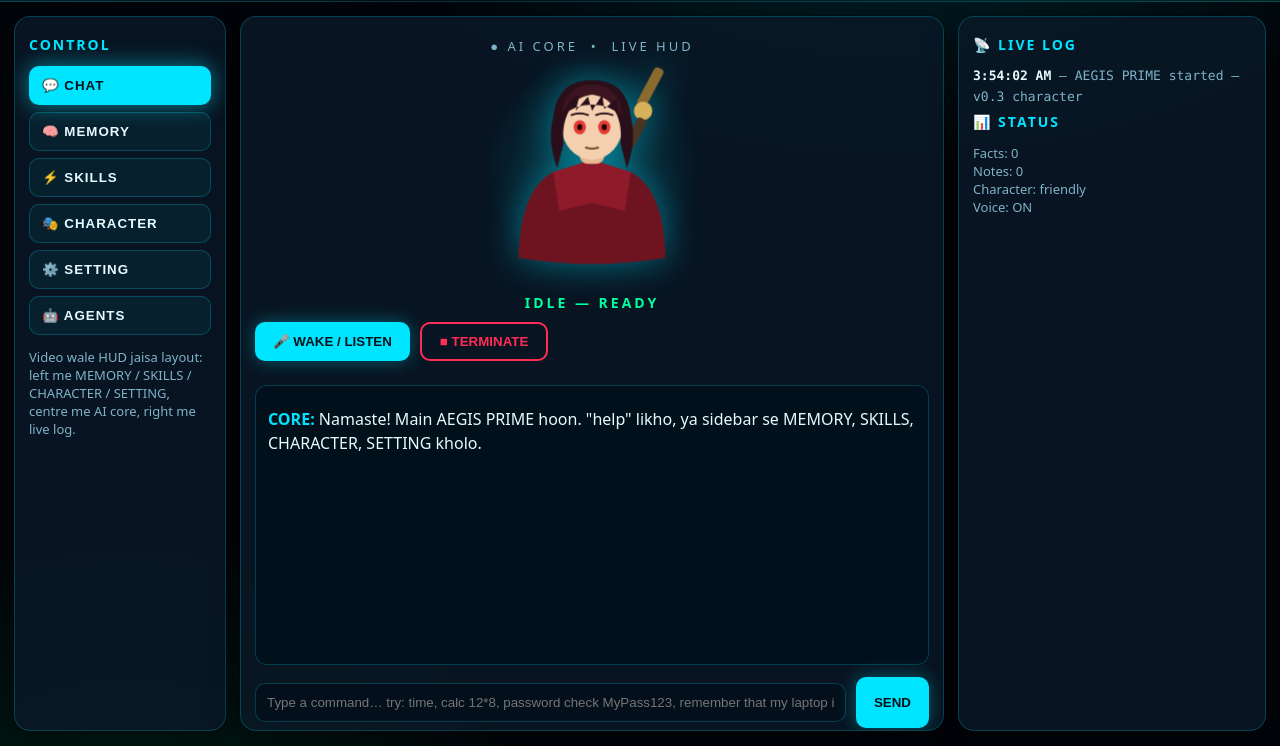
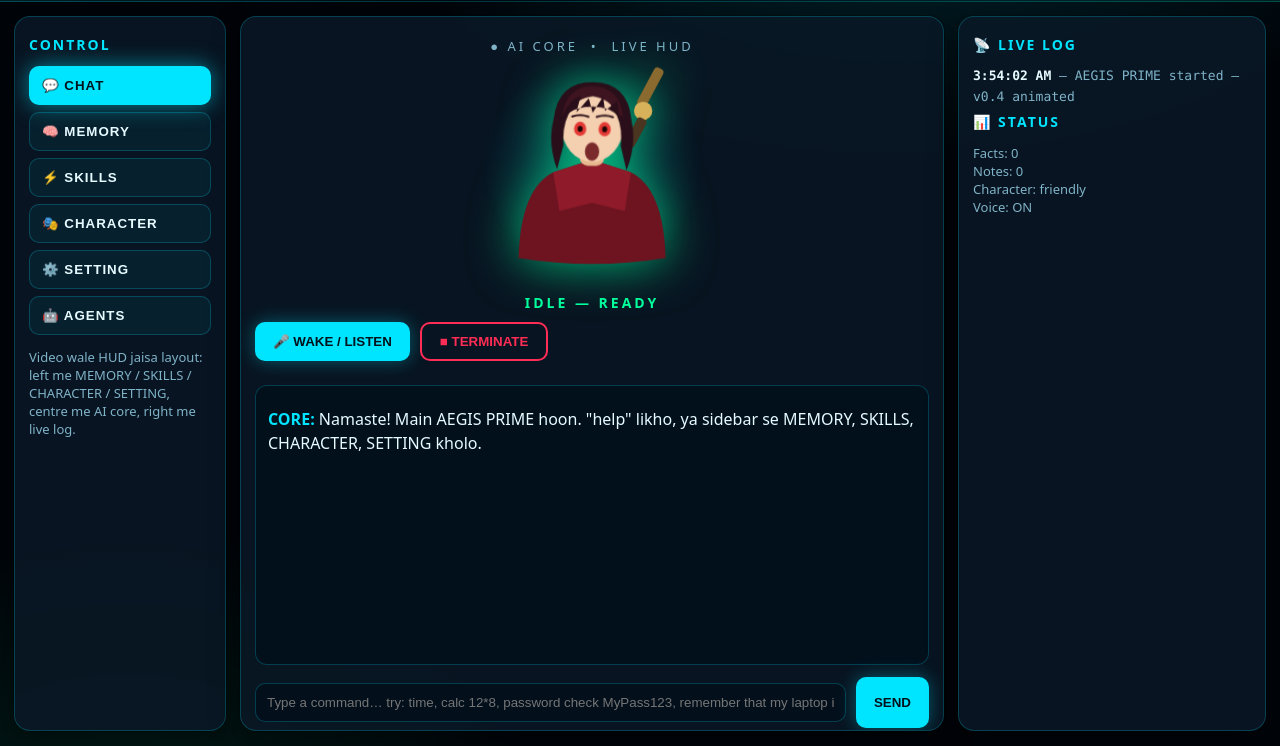
Before and after one commit to Master-creox/aegis-prime, an Electron app: page index.html in a window 1280 px wide. Shown: the part 54-800 px from the top of the page. Drawn offline with Linux system fonts and the light colour scheme.

Commit message:
Aegis v0.4 — animated character: lip-sync, blinking, head movement

```diff
--- a/index.html
+++ b/index.html
@@ -42,6 +42,17 @@ main{display:grid;grid-template-columns:212px 1fr 308px;gap:14px;padding:14px;he
 .orb.terminated .expr-terminated{display:inline}
 .orb.angry .expr-idle{display:none}
 .orb.angry .expr-angry{display:inline}
+
+/* v0.4 animation: head movement, blinking, speaking */
+#headGroup{transform-box:fill-box;transform-origin:50% 80%;animation:headBob 4s ease-in-out infinite}
+.orb.listening #headGroup{animation:headListen 2.2s ease-in-out infinite}
+.orb.speaking #headGroup{animation:headNod .5s ease-in-out infinite}
+.orb.terminated #headGroup{animation:none}
+@keyframes headBob{0%,100%{transform:rotate(-1.2deg) translateY(0)}50%{transform:rotate(1.2deg) translateY(-2px)}}
+@keyframes headListen{0%,100%{transform:rotate(-2deg) translateY(0)}50%{transform:rotate(2deg) translateY(-1px)}}
+@keyframes headNod{0%,100%{transform:rotate(0deg) translateY(0)}50%{transform:rotate(1deg) translateY(2px)}}
+.orb.blinking .eye{opacity:0}
+.orb.speaking svg{filter:drop-shadow(0 0 24px rgba(0,255,157,.7))}
 @keyframes pulse{0%,100%{transform:scale(1)}50%{transform:scale(1.05)}}
 @keyframes spin{from{filter:hue-rotate(0)}to{filter:hue-rotate(360deg)}}
 #stateLine{color:var(--accent2);font-weight:800;letter-spacing:3px;margin-top:14px;font-size:14px}
@@ -64,7 +75,7 @@ button.danger{background:transparent;border:2px solid var(--red);color:var(--red
 </style>
 </head>
 <body>
-<header><div><b>AEGIS PRIME</b> <span class="pill">v0.3 &bull; CHARACTER</span> <span>Personal AI HUD</span></div><div><span id="clock">--:--</span> &nbsp; <span id="netStatus">● ONLINE</span></div></header>
+<header><div><b>AEGIS PRIME</b> <span class="pill">v0.4 &bull; ANIMATED</span> <span>Personal AI HUD</span></div><div><span id="clock">--:--</span> &nbsp; <span id="netStatus">● ONLINE</span></div></header>
 <main>
 <section class="panel side">
 <h3>CONTROL</h3>
@@ -84,6 +95,7 @@ button.danger{background:transparent;border:2px solid var(--red);color:var(--red
 <!-- cloak: plain dark crimson, no pattern -->
 <path d="M28 196 Q30 128 62 112 L100 100 L138 112 Q170 128 172 196 Q100 208 28 196 Z" fill="#6e1420"/>
 <path d="M62 112 L100 100 L138 112 L132 150 L100 142 L68 150 Z" fill="#8f1b2a"/>
+<g id="headGroup">
 <!-- neck and face -->
 <rect x="88" y="78" width="24" height="26" rx="8" fill="#e8b88f"/>
 <ellipse cx="100" cy="66" rx="30" ry="34" fill="#f5d0b0"/>
@@ -97,27 +109,24 @@ button.danger{background:transparent;border:2px solid var(--red);color:var(--red
 <path d="M70 58 Q76 40 88 36 L84 52 L96 38 L100 52 L110 36 L112 50 L124 40 L126 56 Q118 46 100 46 Q82 46 70 58 Z" fill="#2a0f1a"/>
 <!-- IDLE face: calm neutral -->
 <g class="expr-idle">
-<ellipse cx="88" cy="68" rx="6" ry="7" fill="#e53935"/><ellipse cx="88" cy="68" rx="2.5" ry="3" fill="#1a0505"/>
-<ellipse cx="112" cy="68" rx="6" ry="7" fill="#e53935"/><ellipse cx="112" cy="68" rx="2.5" ry="3" fill="#1a0505"/>
+<ellipse class="eye" cx="88" cy="68" rx="6" ry="7" fill="#e53935"/><ellipse class="eye" cx="88" cy="68" rx="2.5" ry="3" fill="#1a0505"/>
+<ellipse class="eye" cx="112" cy="68" rx="6" ry="7" fill="#e53935"/><ellipse class="eye" cx="112" cy="68" rx="2.5" ry="3" fill="#1a0505"/>
 <path d="M80 56 Q88 53 96 56" stroke="#2a0f1a" stroke-width="2" fill="none" stroke-linecap="round"/>
 <path d="M104 56 Q112 53 120 56" stroke="#2a0f1a" stroke-width="2" fill="none" stroke-linecap="round"/>
-<path d="M94 88 Q100 90 106 88" stroke="#7a4a2a" stroke-width="2" fill="none" stroke-linecap="round"/>
 </g>
 <!-- LISTENING face: wider open eyes, raised brows, small open mouth -->
 <g class="expr-listening">
-<ellipse cx="88" cy="68" rx="7.5" ry="9" fill="#e53935"/><ellipse cx="88" cy="68" rx="3" ry="3.5" fill="#1a0505"/>
-<ellipse cx="112" cy="68" rx="7.5" ry="9" fill="#e53935"/><ellipse cx="112" cy="68" rx="3" ry="3.5" fill="#1a0505"/>
+<ellipse class="eye" cx="88" cy="68" rx="7.5" ry="9" fill="#e53935"/><ellipse class="eye" cx="88" cy="68" rx="3" ry="3.5" fill="#1a0505"/>
+<ellipse class="eye" cx="112" cy="68" rx="7.5" ry="9" fill="#e53935"/><ellipse class="eye" cx="112" cy="68" rx="3" ry="3.5" fill="#1a0505"/>
 <path d="M79 54 Q88 50 97 54" stroke="#2a0f1a" stroke-width="2" fill="none" stroke-linecap="round"/>
 <path d="M103 54 Q112 50 121 54" stroke="#2a0f1a" stroke-width="2" fill="none" stroke-linecap="round"/>
-<ellipse cx="100" cy="89" rx="4" ry="5" fill="#7a2a2a"/>
 </g>
 <!-- THINKING face: pupils glancing sideways, one brow raised, sparkle -->
 <g class="expr-thinking">
-<ellipse cx="88" cy="68" rx="6" ry="7" fill="#e53935"/><ellipse cx="93" cy="68" rx="2.5" ry="3" fill="#1a0505"/>
-<ellipse cx="112" cy="68" rx="6" ry="7" fill="#e53935"/><ellipse cx="117" cy="68" rx="2.5" ry="3" fill="#1a0505"/>
+<ellipse class="eye" cx="88" cy="68" rx="6" ry="7" fill="#e53935"/><ellipse class="eye" cx="93" cy="68" rx="2.5" ry="3" fill="#1a0505"/>
+<ellipse class="eye" cx="112" cy="68" rx="6" ry="7" fill="#e53935"/><ellipse class="eye" cx="117" cy="68" rx="2.5" ry="3" fill="#1a0505"/>
 <path d="M80 56 Q88 53 96 56" stroke="#2a0f1a" stroke-width="2" fill="none" stroke-linecap="round"/>
 <path d="M103 52 Q112 49 121 53" stroke="#2a0f1a" stroke-width="2" fill="none" stroke-linecap="round"/>
-<path d="M94 88 Q100 87 106 88" stroke="#7a4a2a" stroke-width="2" fill="none" stroke-linecap="round"/>
 <path d="M148 30 l2.5 6 6 2.5 -6 2.5 -2.5 6 -2.5 -6 -6 -2.5 6 -2.5 Z" fill="#00e5ff"/>
 </g>
 <!-- TERMINATED face: eyes closed -->
@@ -126,15 +135,19 @@ button.danger{background:transparent;border:2px solid var(--red);color:var(--red
 <path d="M105 68 Q112 64 119 68" stroke="#2a0f1a" stroke-width="2.5" fill="none" stroke-linecap="round"/>
 <path d="M80 56 Q88 55 96 56" stroke="#2a0f1a" stroke-width="2" fill="none" stroke-linecap="round"/>
 <path d="M104 56 Q112 55 120 56" stroke="#2a0f1a" stroke-width="2" fill="none" stroke-linecap="round"/>
-<path d="M94 88 Q100 88 106 88" stroke="#7a4a2a" stroke-width="2" fill="none" stroke-linecap="round"/>
 </g>
 <!-- ANGRY / GUARD face: angled brows, narrowed eyes, frown -->
 <g class="expr-angry">
 <path d="M78 54 L97 60" stroke="#2a0f1a" stroke-width="3" stroke-linecap="round"/>
 <path d="M122 54 L103 60" stroke="#2a0f1a" stroke-width="3" stroke-linecap="round"/>
-<path d="M82 68 Q88 66 94 68 Q88 71 82 68 Z" fill="#e53935"/>
-<path d="M106 68 Q112 66 118 68 Q112 71 106 68 Z" fill="#e53935"/>
-<path d="M92 90 Q100 86 108 90" stroke="#7a2a2a" stroke-width="2.5" fill="none" stroke-linecap="round"/>
+<path class="eye" d="M82 68 Q88 66 94 68 Q88 71 82 68 Z" fill="#e53935"/>
+<path class="eye" d="M106 68 Q112 66 118 68 Q112 71 106 68 Z" fill="#e53935"/>
+</g><!-- v0.4 mouth layer: independent of expression groups, driven by lip-sync JS -->
+<g id="mouthClosed"><path d="M94 88 Q100 90 106 88" stroke="#7a4a2a" stroke-width="2" fill="none" stroke-linecap="round"/></g>
+<g id="mouthSmall" style="display:none"><ellipse cx="100" cy="89" rx="4" ry="5" fill="#7a2a2a"/></g>
+<g id="mouthWide" style="display:none"><ellipse cx="100" cy="90" rx="7" ry="9" fill="#7a2a2a"/></g>
+<g id="mouthSmile" style="display:none"><path d="M92 86 Q100 98 108 86 Q100 92 92 86 Z" fill="#7a2a2a"/></g>
+<g id="mouthFrown" style="display:none"><path d="M92 90 Q100 86 108 90" stroke="#7a2a2a" stroke-width="2.5" fill="none" stroke-linecap="round"/></g>
 </g>
 </svg></div></div>
 <div id="stateLine">IDLE — READY</div>
@@ -183,8 +196,15 @@ var facts=JSON.parse(localStorage.getItem('aegis_facts')||'[]');
 var notes=JSON.parse(localStorage.getItem('aegis_notes')||'[]');
 function save(){localStorage.setItem('aegis_facts',JSON.stringify(facts));localStorage.setItem('aegis_notes',JSON.stringify(notes));renderMemory();renderStatus();}
 function log(t){var d=document.getElementById('log');d.innerHTML='<div><b>'+new Date().toLocaleTimeString()+'</b> — '+t+'</div>'+d.innerHTML;}
-function setState(s,txt){state=s;var o=document.getElementById('orb');o.className='orb'+(s==='idle'?'':s==='terminated'?' terminated':' '+s);document.getElementById('stateLine').textContent=txt;}
-function say(text){var box=document.getElementById('chat');box.innerHTML+='<div class="msg"><b>CORE:</b> '+text+'</div>';box.scrollTop=box.scrollHeight;if(document.getElementById('voiceToggle').checked && 'speechSynthesis' in window){try{speechSynthesis.cancel();speechSynthesis.speak(new SpeechSynthesisUtterance(text.replace(/<[^>]*>/g,'')));}catch(e){}}}
+function setState(s,txt){state=s;var o=document.getElementById('orb');var extra='';if(o.classList.contains('speaking'))extra+=' speaking';if(o.classList.contains('blinking'))extra+=' blinking';o.className='orb'+(s==='idle'?'':s==='terminated'?' terminated':' '+s)+extra;document.getElementById('stateLine').textContent=txt;if(!speaking)setMouth(mouthForState());}
+var speaking=false,lipTimer=null,lipIdx=0,speechFallbackTimer=null;
+function setMouth(id){['mouthClosed','mouthSmall','mouthWide','mouthSmile','mouthFrown'].forEach(function(m){var el=document.getElementById(m);if(el)el.style.display=(m===id?'inline':'none');});}
+function mouthForState(){var o=document.getElementById('orb');if(o.classList.contains('terminated'))return 'mouthClosed';if(o.classList.contains('angry'))return 'mouthFrown';if(o.classList.contains('listening'))return 'mouthSmall';return 'mouthClosed';}
+function startLipSync(){if(speaking)return;speaking=true;document.getElementById('orb').classList.add('speaking');var shapes=['mouthSmall','mouthWide','mouthSmile','mouthSmall','mouthWide'];lipIdx=0;setMouth(shapes[0]);lipTimer=setInterval(function(){lipIdx++;setMouth(shapes[lipIdx%shapes.length]);},120);}
+function stopLipSync(){if(!speaking && !lipTimer && !speechFallbackTimer)return;speaking=false;if(lipTimer){clearInterval(lipTimer);lipTimer=null;}if(speechFallbackTimer){clearTimeout(speechFallbackTimer);speechFallbackTimer=null;}document.getElementById('orb').classList.remove('speaking');setMouth(mouthForState());}
+function say(text){var box=document.getElementById('chat');box.innerHTML+='<div class="msg"><b>CORE:</b> '+text+'</div>';box.scrollTop=box.scrollHeight;var clean=text.replace(/<[^>]*>/g,'');var est=Math.max(1200,Math.min(8000,clean.length*70));if(document.getElementById('voiceToggle').checked && 'speechSynthesis' in window){try{stopLipSync();speechSynthesis.cancel();var u=new SpeechSynthesisUtterance(clean);u.onstart=function(){startLipSync();};u.onend=function(){stopLipSync();};u.onerror=function(){stopLipSync();};speechSynthesis.speak(u);speechFallbackTimer=setTimeout(function(){if(!speaking){startLipSync();speechFallbackTimer=setTimeout(function(){stopLipSync();},est);}else{speechFallbackTimer=null;}},300);}catch(e){startLipSync();setTimeout(function(){stopLipSync();},est);}}else{startLipSync();setTimeout(function(){stopLipSync();},est);}}
+/* v0.4 blinking: every ~3-5s, eyelids shut for ~150ms (skipped while terminated) */
+(function blinkLoop(){setTimeout(function(){var o=document.getElementById('orb');if(!o.classList.contains('terminated')){o.classList.add('blinking');setTimeout(function(){o.classList.remove('blinking');},150);}blinkLoop();},3000+Math.random()*2000);})();
 function userMsg(text){var box=document.getElementById('chat');box.innerHTML+='<div class="msg"><b>YOU:</b> '+text+'</div>';box.scrollTop=box.scrollHeight;}
 function agentFor(q){q=q.toLowerCase();if(/password|phishing|scan|security|scam/.test(q))return 'Guard';if(/remember|note|plan|recall|yaad/.test(q))return 'Scout';if(/what is|how|explain|kya hai|kaise/.test(q))return 'Sage';return 'Core';}
 function styleReply(text){var c=document.getElementById('characterSelect').value;if(c==='jarvis')return 'Sir, '+text;if(c==='focus')return text;return text;}
@@ -206,7 +226,7 @@ else if(low.indexOf('note ')===0){notes.push(q.slice(5));save();reply='📝 Note
 else if(agent==='Guard'){reply='🛡️ Guard: Ye security se juda sawaal hai. Basic rule — unknown link/attachment mat kholo, OTP share mat karo, aur password check ke liye "password check &lt;pass&gt;" likho. (Ye demo brain hai, real threat scan nahi karta.)';}
 else if(agent==='Sage'){reply='📚 Sage: "'+q+'" — iska short jawab: ye topic mere built-in knowledge me detail me nahi hai, isliye main guess nahi karunga. Specific command try karo: help, tip, system, ya time.';}
 else{reply='Samajh gaya. Main abhi rule-based demo brain par chal raha hoon — real LLM nahi hoon. "help" likho, saare working commands dikh jayenge.';}
-say('<span class="badge">'+agent+'</span> '+styleReply(reply));log('Reply via '+agent);if(agent==='Guard'){var _o=document.getElementById('orb');_o.className='orb angry';document.getElementById('stateLine').textContent='GUARD — ALERT';setTimeout(function(){setState('idle','IDLE — READY');},1800);}else{setState('idle','IDLE — READY');}
+say('<span class="badge">'+agent+'</span> '+styleReply(reply));log('Reply via '+agent);if(agent==='Guard'){var _o=document.getElementById('orb');_o.className='orb angry'+(_o.classList.contains('speaking')?' speaking':'');document.getElementById('stateLine').textContent='GUARD — ALERT';setTimeout(function(){setState('idle','IDLE — READY');},1800);}else{setState('idle','IDLE — READY');}
 },400);
 }
 function renderMemory(){var el=document.getElementById('memoryList');el.innerHTML='<b>Facts:</b><br>'+(facts.length?facts.map(function(f){return '• '+f;}).join('<br>'):'(koi fact save nahi)')+'<br><br><b>Notes:</b><br>'+(notes.length?notes.map(function(n){return '• '+n;}).join('<br>'):'(koi note nahi)');}
@@ -215,12 +235,12 @@ document.querySelectorAll('.side button').forEach(function(b){b.onclick=function
 document.querySelectorAll('.skill').forEach(function(s){s.onclick=function(){handle(s.dataset.skill==='calc'?'calc 12*8+5':s.dataset.skill==='password'?'password check DemoPass123!':s.dataset.skill);};});
 document.getElementById('sendBtn').onclick=function(){var v=document.getElementById('userInput').value;document.getElementById('userInput').value='';handle(v);};
 document.getElementById('userInput').addEventListener('keydown',function(e){if(e.key==='Enter'){var v=e.target.value;e.target.value='';handle(v);}});
-document.getElementById('terminateBtn').onclick=function(){terminated=true;if('speechSynthesis' in window)speechSynthesis.cancel();setState('terminated','TERMINATED');say('Session terminated. Wake dabao to restart karo.');log('TERMINATE dabaya gaya');};
+document.getElementById('terminateBtn').onclick=function(){terminated=true;stopLipSync();if('speechSynthesis' in window)speechSynthesis.cancel();setState('terminated','TERMINATED');say('Session terminated. Wake dabao to restart karo.');log('TERMINATE dabaya gaya');};
 document.getElementById('wakeBtn').onclick=function(){terminated=false;setState('listening','LISTENING…');log('Wake — listening');if('SpeechRecognition' in window||'webkitSpeechRecognition' in window){try{var R=new (window.SpeechRecognition||window.webkitSpeechRecognition)();R.lang='en-IN';R.onresult=function(ev){handle(ev.results[0][0].transcript);};R.onerror=function(){setState('idle','IDLE — READY');say('Voice sunai nahi diya, type karke bhejo.');};R.start();}catch(e){setState('idle','IDLE — READY');say('Voice is browser me supported nahi hai, type karke bhejo.');}}else{setState('idle','IDLE — READY');say('Voice is browser me supported nahi hai — type karke command bhejo, main sun raha hoon.');}};
 document.getElementById('clearMemoryBtn').onclick=function(){if(confirm('Saari memory clear kar dun?')){facts=[];notes=[];save();say('Memory clear ho gayi.');}};
 document.getElementById('saveSettingsBtn').onclick=function(){var a=document.getElementById('accentSelect').value;document.documentElement.style.setProperty('--accent',a);renderStatus();say('Settings save ho gayi. AI ka naam: '+document.getElementById('aiName').value);log('Settings saved');};
 setInterval(function(){document.getElementById('clock').textContent=new Date().toLocaleTimeString('en-IN');},1000);
-renderMemory();renderStatus();log('AEGIS PRIME started — v0.3 character');say('Namaste! Main AEGIS PRIME hoon. "help" likho, ya sidebar se MEMORY, SKILLS, CHARACTER, SETTING kholo.');
+renderMemory();renderStatus();log('AEGIS PRIME started — v0.4 animated');say('Namaste! Main AEGIS PRIME hoon. "help" likho, ya sidebar se MEMORY, SKILLS, CHARACTER, SETTING kholo.');
 </script>
 </body>
 </html>
```
Also changed, not shown: README.md.
